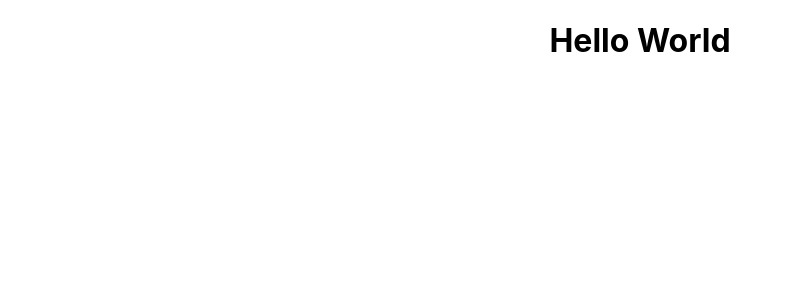
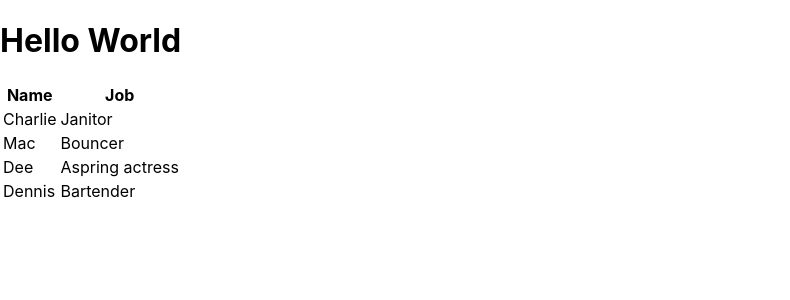
Before and after one commit to lawrence-chege/eit-app, a React (Create React App) app in the folder app/: page / in a window 1280 px wide. Shown: the top 300 px of the page, without its empty margins (0-790 px from the left). Built offline with nearby package versions, Linux system fonts and the light colour scheme.

Commit message:
display items using props

```diff
--- a/app/src/App.js
+++ b/app/src/App.js
@@ -1,11 +1,31 @@
 import React, {Component} from 'react';
+import Table from './Table';
 import './App.css';
 
 class App extends Component {
 render(){
+  const characters = [
+    {
+      name: 'Charlie',
+      job: 'Janitor',
+    },
+    {
+      name: 'Mac',
+      job: 'Bouncer',
+    },
+    {
+      name: 'Dee',
+      job: 'Aspring actress',
+    },
+    {
+      name: 'Dennis',
+      job: 'Bartender',
+    },
+  ]
   return(
-    <div className="App">
+    <div className="container">
       <h1>Hello World</h1>
+      <Table charactersData = {characters}/>
     </div>
   )
 }
--- /dev/null
+++ b/app/src/Table.js
@@ -0,0 +1,40 @@
+import React, {Component} from 'react';
+
+const TableHeader = () =>{
+    return (
+        <thead>
+            <tr>
+                <th>Name</th>
+                <th>Job</th>
+            </tr>
+        </thead>
+    )
+}
+
+const TableBody = props => {
+    const rows = props.charactersData.map((row, index) =>{
+        return (
+            <tr key={index}>
+                <td>{row.name}</td>
+                <td>{row.job}</td>
+            </tr>
+        )
+    });
+    return (
+        <tbody>{rows}</tbody>
+    )
+
+}
+
+class Table extends Component {
+    render (){
+        const {charactersData} = this.props
+        return(
+            <table>
+                <TableHeader />
+                <TableBody charactersData={charactersData}/>
+            </table>
+        )
+    }
+}
+export default Table
```
